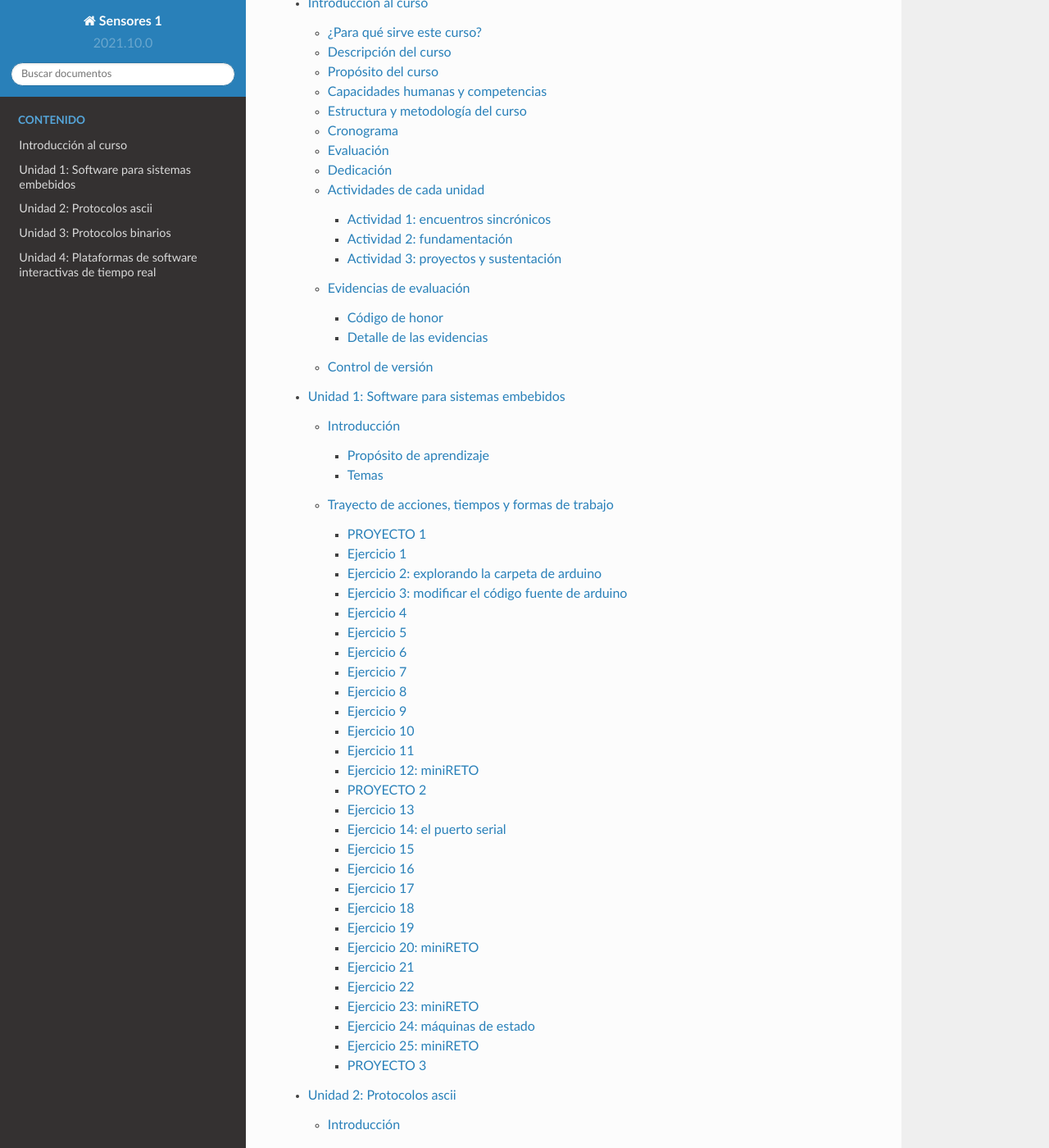
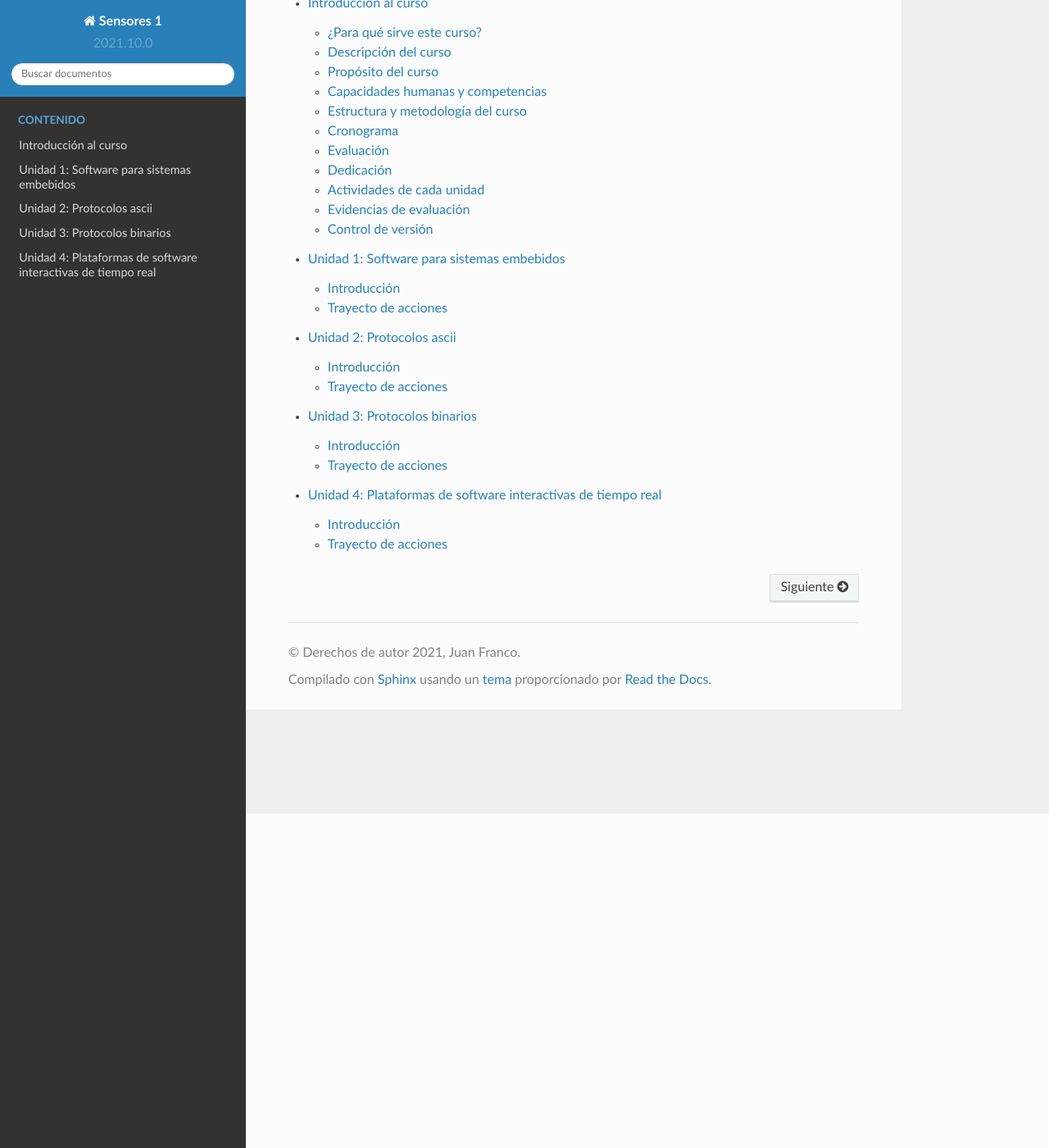
Before and after one commit to juanferfranco/sensores1, a Sphinx documentation site: the page built from docs/index.rst, in a window 1280 px wide and 1400 px high, scrolled down 408 px. Shown: the whole window at 82% size. Built offline with Sphinx 7.4.7 and the Read the Docs theme 2.0.0, drawn with Linux system fonts in a browser that asks for light colours; some of the changed text lies outside the part shown.

Commit message:
minor fixes

```diff
--- a/docs/_unidad1/unidad1.rst
+++ b/docs/_unidad1/unidad1.rst
@@ -47,8 +47,8 @@ Temas
 * Manejo del puerto serial, medidas de tiempo y retardos
   utilizando técnicas de programación no bloqueantes.
 
-Trayecto de acciones, tiempos y formas de trabajo
----------------------------------------------------
+Trayecto de acciones
+-----------------------
 
 
 PROYECTO 1
--- a/docs/_unidad2/unidad2.rst
+++ b/docs/_unidad2/unidad2.rst
@@ -31,8 +31,8 @@ Temas
   puerto serial.
 * Protocolos de comunicación ASCII.
 
-Trayecto de acciones, tiempos y formas de trabajo
----------------------------------------------------
+Trayecto de acciones
+-----------------------
 
 Ejercicio 1
 ^^^^^^^^^^^^
--- a/docs/_unidad3/unidad3.rst
+++ b/docs/_unidad3/unidad3.rst
@@ -28,8 +28,8 @@ Temas
   protocolos binarios.
 
 
-Trayecto de acciones, tiempos y formas de trabajo
----------------------------------------------------
+Trayecto de acciones
+-----------------------
 
 
 Ejercicio 1
--- a/docs/_unidad4/unidad4.rst
+++ b/docs/_unidad4/unidad4.rst
@@ -25,8 +25,8 @@ Temas
 * Repaso de conceptos de programación orientado a objetos: herencia,
   clases abstractas, manejo de memoria.
 
-Trayecto de acciones, tiempos y formas de trabajo
----------------------------------------------------
+Trayecto de acciones
+-----------------------
 
 Ejercicio 1
 ^^^^^^^^^^^^
--- a/docs/index.rst
+++ b/docs/index.rst
@@ -10,7 +10,7 @@ Créditos y horas totales del curso: 3 créditos - 144 horas totales
 
 
 .. toctree::
-   :maxdepth: 3
+   :maxdepth: 2
    :caption: Contenido
 
    Introducción al curso <_intro/intro>
```
